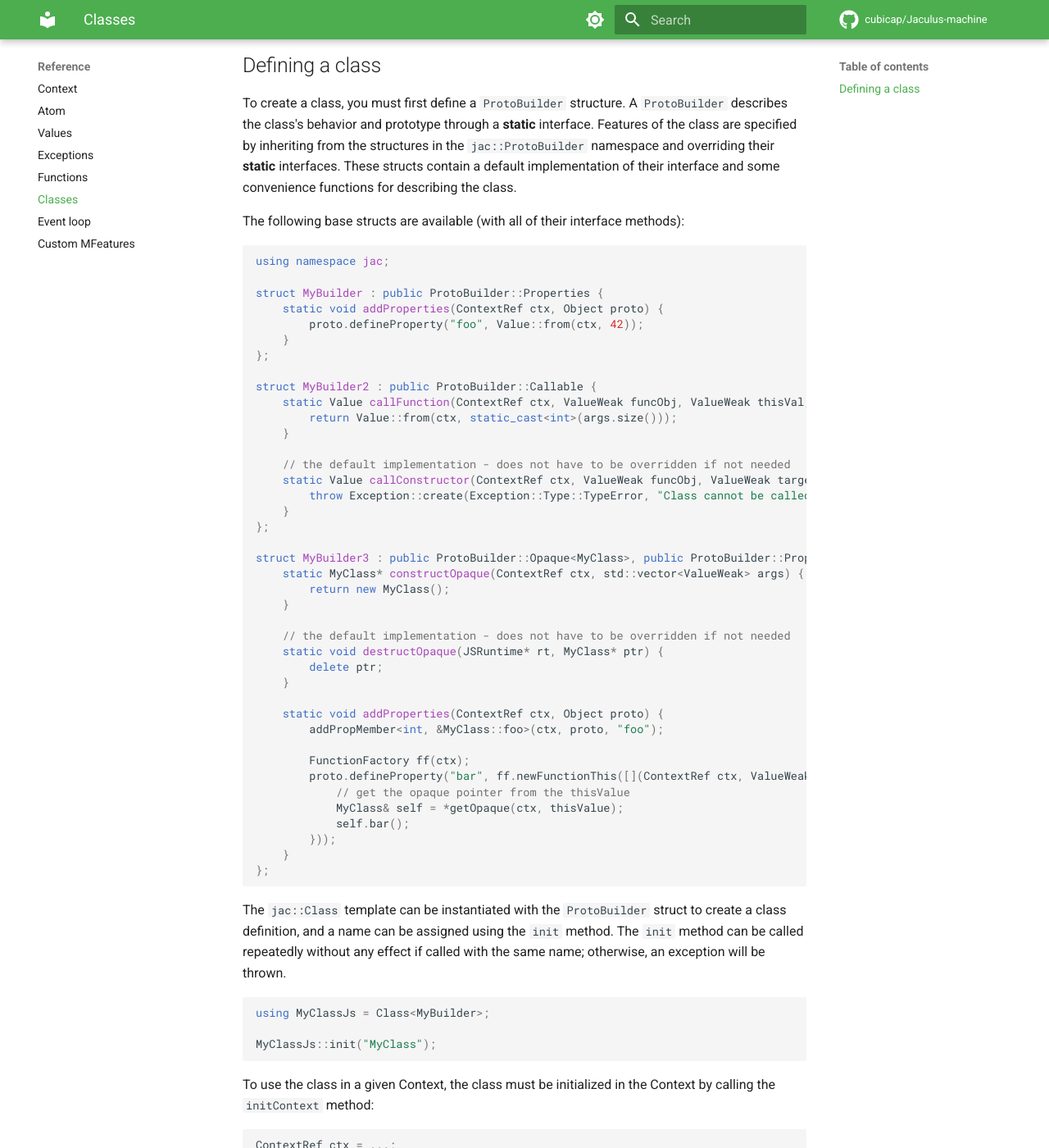
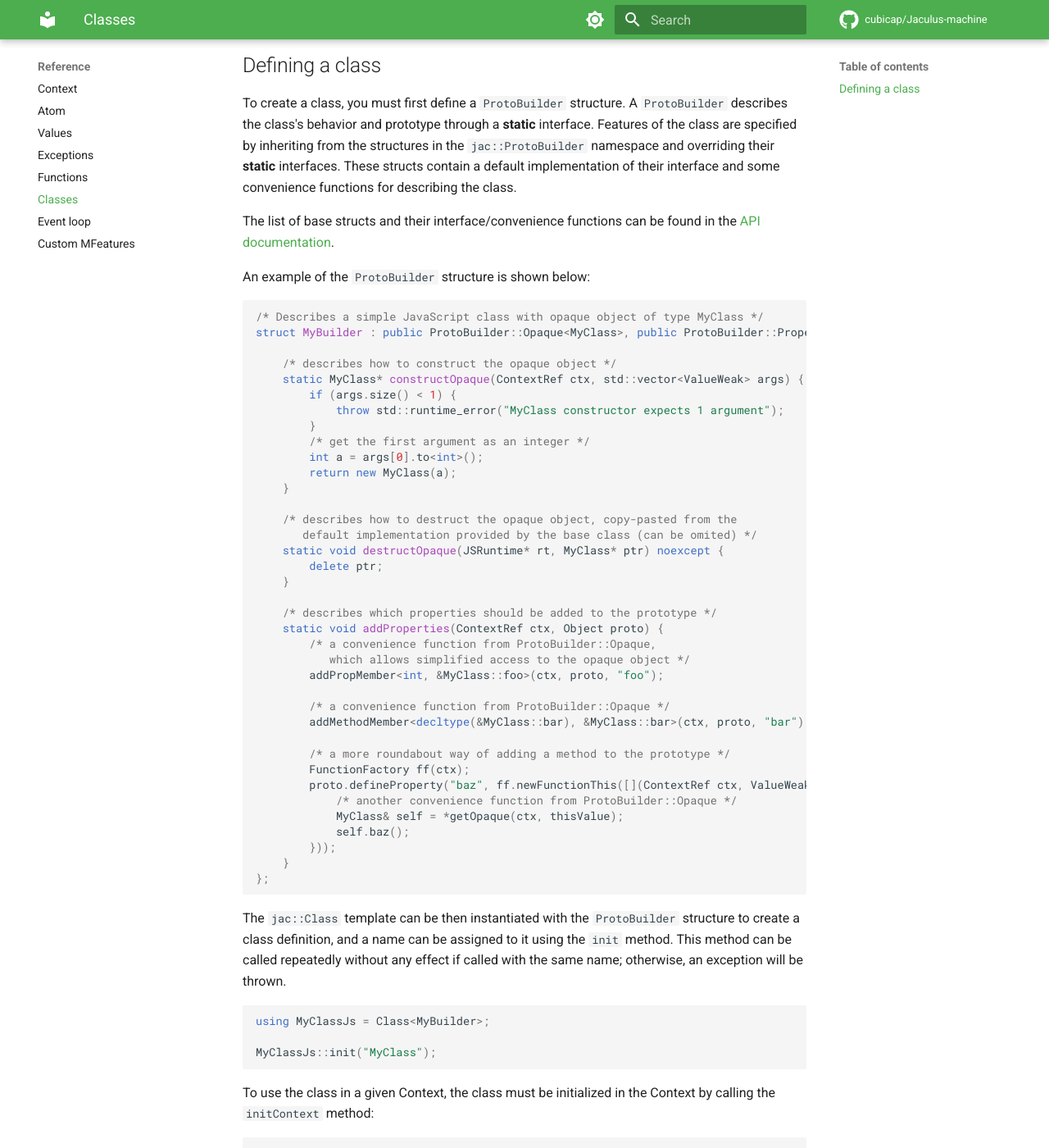
Before and after one commit to cubicap/Jaculus-machine, an MkDocs documentation site: the page built from docs/reference/classes.md, in a window 1280 px wide and 1400 px high, scrolled down 282 px. Shown: the whole window at 82% size. Built offline with MkDocs 1.6.1 and Material for MkDocs 9.7.7, drawn with Linux system fonts in a browser that asks for light colours; comment, search, counter and statistics services are not loaded.

Commit message:
update class docs

````diff
--- a/docs/reference/classes.md
+++ b/docs/reference/classes.md
@@ -9,53 +9,52 @@ To create a class, you must first define a `ProtoBuilder` structure. A `ProtoBui
 interface. Features of the class are specified by inheriting from the structures in the `jac::ProtoBuilder` namespace and overriding their **static** interfaces.
 These structs contain a default implementation of their interface and some convenience functions for describing the class.
 
-The following base structs are available (with all of their interface methods):
+The list of base structs and their interface/convenience functions can be found in the [API documentation](/doxygen/namespacejac_1_1ProtoBuilder/).
+
+An example of the `ProtoBuilder` structure is shown below:
 
 ```cpp
-using namespace jac;
+/* Describes a simple JavaScript class with opaque object of type MyClass */
+struct MyBuilder : public ProtoBuilder::Opaque<MyClass>, public ProtoBuilder::Properties {
 
-struct MyBuilder : public ProtoBuilder::Properties {
-    static void addProperties(ContextRef ctx, Object proto) {
-        proto.defineProperty("foo", Value::from(ctx, 42));
-    }
-};
-
-struct MyBuilder2 : public ProtoBuilder::Callable {
-    static Value callFunction(ContextRef ctx, ValueWeak funcObj, ValueWeak thisVal, std::vector<ValueWeak> args) {
-        return Value::from(ctx, static_cast<int>(args.size()));
+    /* describes how to construct the opaque object */
+    static MyClass* constructOpaque(ContextRef ctx, std::vector<ValueWeak> args) {
+        if (args.size() < 1) {
+            throw std::runtime_error("MyClass constructor expects 1 argument");
+        }
+        /* get the first argument as an integer */
+        int a = args[0].to<int>();
+        return new MyClass(a);
     }
 
-    // the default implementation - does not have to be overridden if not needed
-    static Value callConstructor(ContextRef ctx, ValueWeak funcObj, ValueWeak target, std::vector<ValueWeak> args) {
-        throw Exception::create(Exception::Type::TypeError, "Class cannot be called as a constructor");
-    }
-};
-
-struct MyBuilder3 : public ProtoBuilder::Opaque<MyClass>, public ProtoBuilder::Properties {
-    static MyClass* constructOpaque(ContextRef ctx, std::vector<ValueWeak> args) {
-        return new MyClass();
-    }
-
-    // the default implementation - does not have to be overridden if not needed
-    static void destructOpaque(JSRuntime* rt, MyClass* ptr) {
+    /* describes how to destruct the opaque object, copy-pasted from the
+       default implementation provided by the base class (can be omited) */
+    static void destructOpaque(JSRuntime* rt, MyClass* ptr) noexcept {
         delete ptr;
     }
 
+    /* describes which properties should be added to the prototype */
     static void addProperties(ContextRef ctx, Object proto) {
+        /* a convenience function from ProtoBuilder::Opaque,
+           which allows simplified access to the opaque object */
         addPropMember<int, &MyClass::foo>(ctx, proto, "foo");
 
+        /* a convenience function from ProtoBuilder::Opaque */
+        addMethodMember<decltype(&MyClass::bar), &MyClass::bar>(ctx, proto, "bar");
+
+        /* a more roundabout way of adding a method to the prototype */
         FunctionFactory ff(ctx);
-        proto.defineProperty("bar", ff.newFunctionThis([](ContextRef ctx, ValueWeak thisValue) {
-            // get the opaque pointer from the thisValue
+        proto.defineProperty("baz", ff.newFunctionThis([](ContextRef ctx, ValueWeak thisValue) {
+            /* another convenience function from ProtoBuilder::Opaque */
             MyClass& self = *getOpaque(ctx, thisValue);
-            self.bar();
+            self.baz();
         }));
     }
 };
 ```
 
-The `jac::Class` template can be instantiated with the `ProtoBuilder` struct to create a class definition, and a name can be assigned using the `init` method.
-The `init` method can be called repeatedly without any effect if called with the same name; otherwise, an exception will be thrown.
+The `jac::Class` template can be then instantiated with the `ProtoBuilder` structure to create a class definition, and a name can be assigned to it
+using the `init` method. This method can be called repeatedly without any effect if called with the same name; otherwise, an exception will be thrown.
 
 ```cpp
 using MyClassJs = Class<MyBuilder>;
````
Also changed, not shown: 1 other file.
